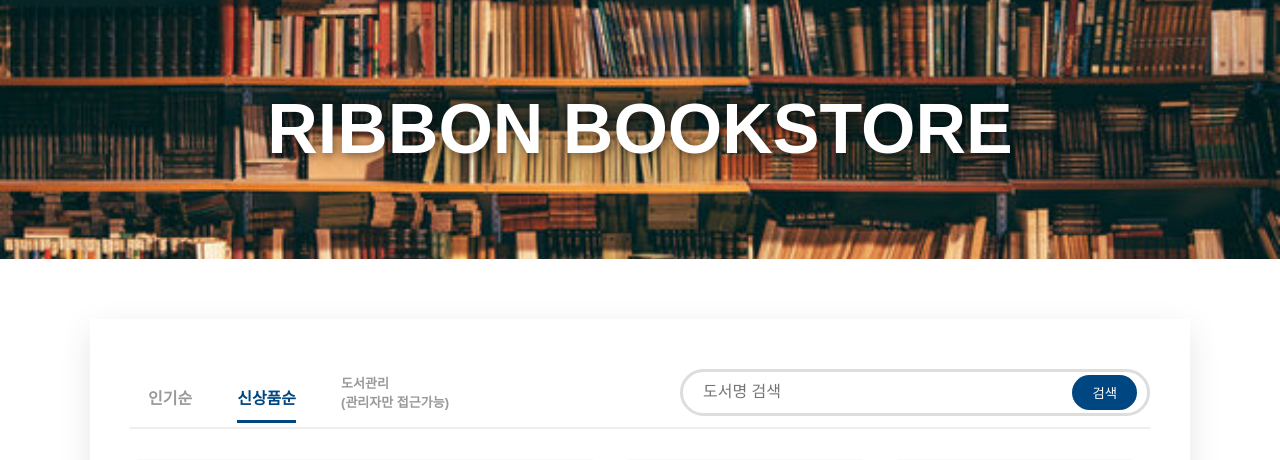
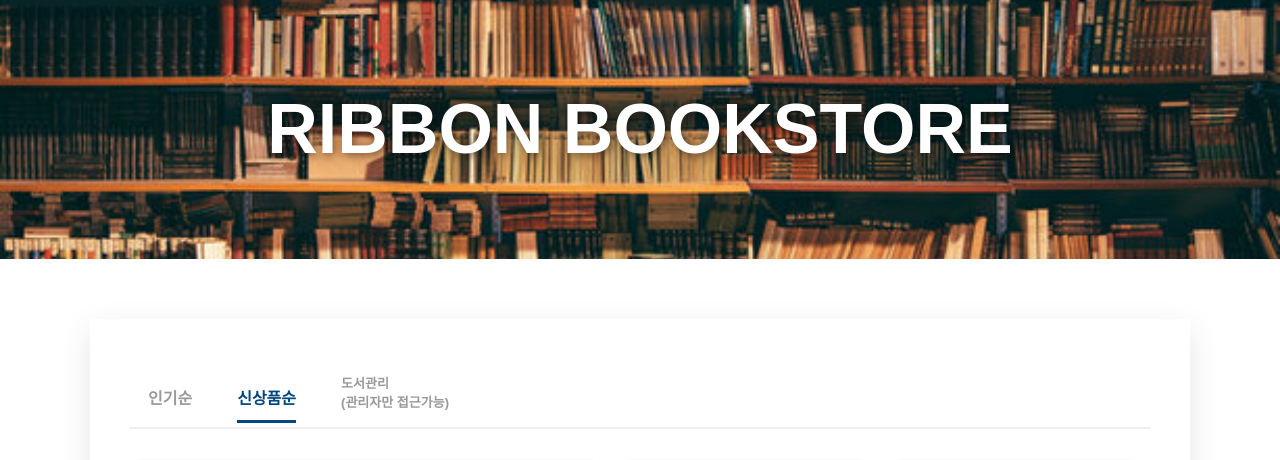
Before and after one commit to jhzong/reborn_pjt_Eunji, a Django app: page /store/slist/ in a window 1280 px wide. Shown: the part 161-621 px from the top of the page. Run offline with Django 5.2, Linux system fonts and the light colour scheme; data comes from the database, SQL or seed files in the repository; both versions use the stored data as it was after the commit.

Commit message:
0113 스토어

```diff
--- a/rebornPjt/Book_Manage/templates/Book_manage/blist.html
+++ b/rebornPjt/Book_Manage/templates/Book_manage/blist.html
@@ -138,7 +138,7 @@
 <body>
   <!-- Board List -->
   <div class="board-container">
-        <div class="board-title">공지사항</div>
+        <div class="board-title">도서정보 목록</div>
         <table class="board-table">
         <colgroup>
             <col width='20%'>
--- a/rebornPjt/store/templates/store/slist.html
+++ b/rebornPjt/store/templates/store/slist.html
@@ -49,13 +49,6 @@
             border-bottom: 3px solid #004680;
         }
 
-        /* 검색창 */
-        .search-box { display: flex; border: 3px solid #ddd; border-radius: 25px;
-             width: 470px; height:47px; margin-top:18px; padding: 0 10px;}
-        .search-box input { border: none; outline: none; flex: 1;
-            margin-left:10px; margin-top:0; height:100%; font-size: 16px;}
-        .search-box button { background: #004680; color: white;
-            border: none; border-radius: 20px; padding: 0 20px; cursor: pointer; height: 35px; margin-top: 3px;}
 
         /* TOP3 영역 */
         .total-top3-book{
@@ -186,11 +179,6 @@
                 <button class="{% if sort == 'popular' %}active{% endif %}" onclick="filterBooks('popular')">인기순</button>
                 <button class="{% if sort == 'new' %}active{% endif %}" onclick="filterBooks('new')">신상품순</button>
                 <a href="../../Book_Manage/blist/" class="only__manager">도서관리<br>(관리자만 접근가능)</a>
-            </div>
-
-            <div class="search-box">
-                <input type="text" placeholder="도서명 검색">
-                 <button>검색</button>
             </div>
         </div>
 
--- a/rebornPjt/store/templates/store/sview.html
+++ b/rebornPjt/store/templates/store/sview.html
@@ -229,12 +229,6 @@
                     </tr>
                 </table>
 
-
-
-                <div class="btn-heart" onclick="alert('마이페이지에 찜한 도서를 담았습니다!')">
-                    ♥ 찜하기
-                </div>
-
             </div>
         </div>
 
```
Also changed, not shown: rebornPjt/db.sqlite3.
